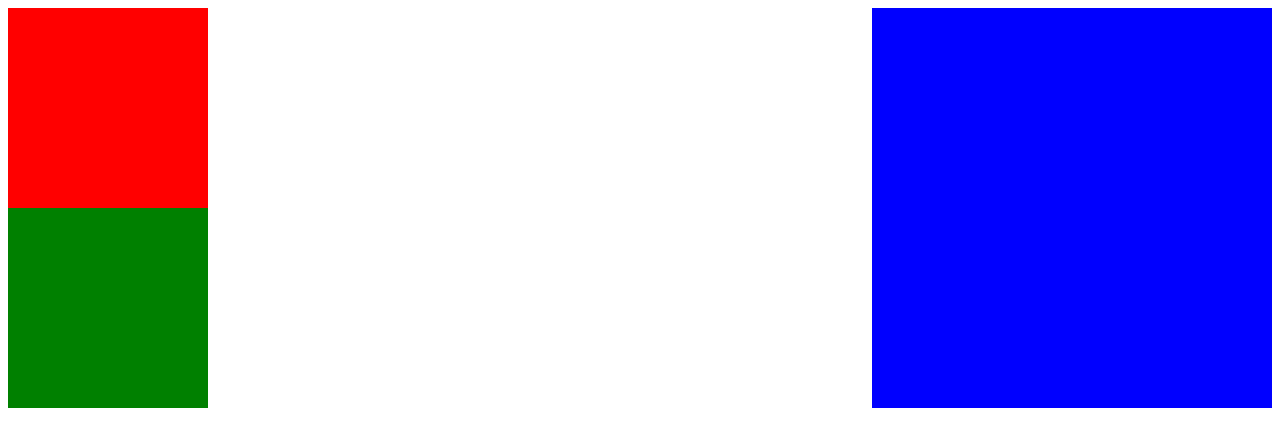
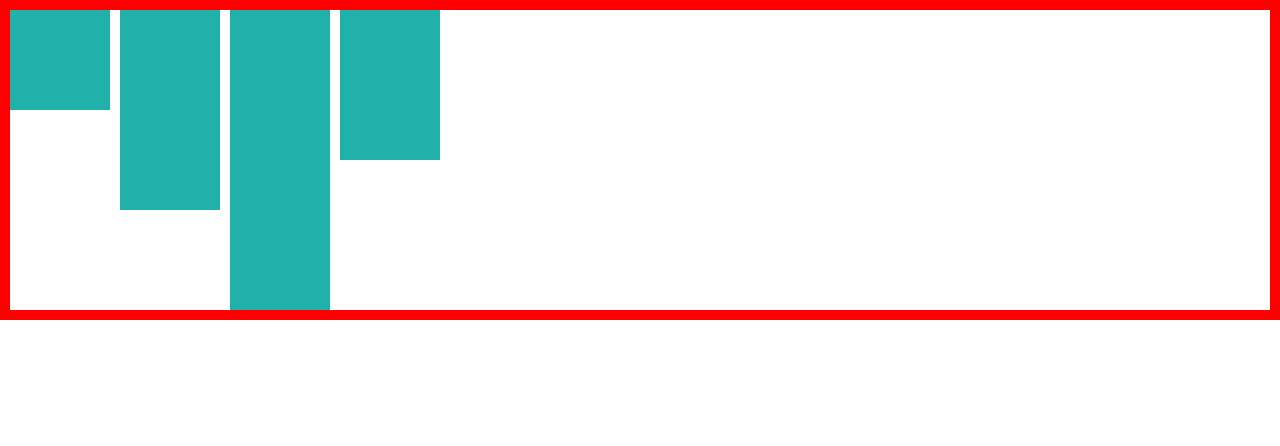
Before and after one commit to 8bei/course-sgg-css3, a React (Create React App) app: page / in a window 1280 px wide. Shown: the top 446 px of the page. Built offline with nearby package versions, Linux system fonts and the light colour scheme.

Commit message:
【最终方案】使用after伪类解决高度塌陷

```diff
--- a/src/App.jsx
+++ b/src/App.jsx
@@ -27,7 +27,8 @@ import React from "react";
 // import Demo from "./float/03_简单布局";
 // import Demo from "./float/04_高度塌陷和BFC";
 // import Demo from "./float/05_BFC演示";
-import Demo from "./float/06_clear";
+// import Demo from "./float/06_clear";
+import Demo from "./float/07_【最终方案】使用after伪类解决高度塌陷";
 
 export default function App() {
   return <Demo />;
--- /dev/null
+++ b/src/float/07_【最终方案】使用after伪类解决高度塌陷/index.css
@@ -0,0 +1,41 @@
+* {
+  margin: 0;
+  padding: 0;
+}
+ul {
+  border: 10px solid red;
+  list-style: none;
+}
+
+ul::after {
+  content: "";
+  display: block;
+  clear: both;
+}
+
+li {
+  width: 100px;
+  height: 100px;
+  background: lightseagreen;
+  float: left;
+  margin: 0 5px;
+}
+
+li:first-child {
+  margin-left: 0;
+}
+li:last-child {
+  margin-right: 0;
+}
+
+li:nth-child(2) {
+  height: 200px;
+}
+
+li:nth-child(3) {
+  height: 300px;
+}
+
+li:nth-child(4) {
+  height: 150px;
+}
--- /dev/null
+++ b/src/float/07_【最终方案】使用after伪类解决高度塌陷/index.jsx
@@ -0,0 +1,15 @@
+import React, { Fragment } from "react";
+import "./index.css";
+
+export default function Demo() {
+  return (
+    <Fragment>
+      <ul>
+        <li></li>
+        <li></li>
+        <li></li>
+        <li></li>
+      </ul>
+    </Fragment>
+  );
+}
```
